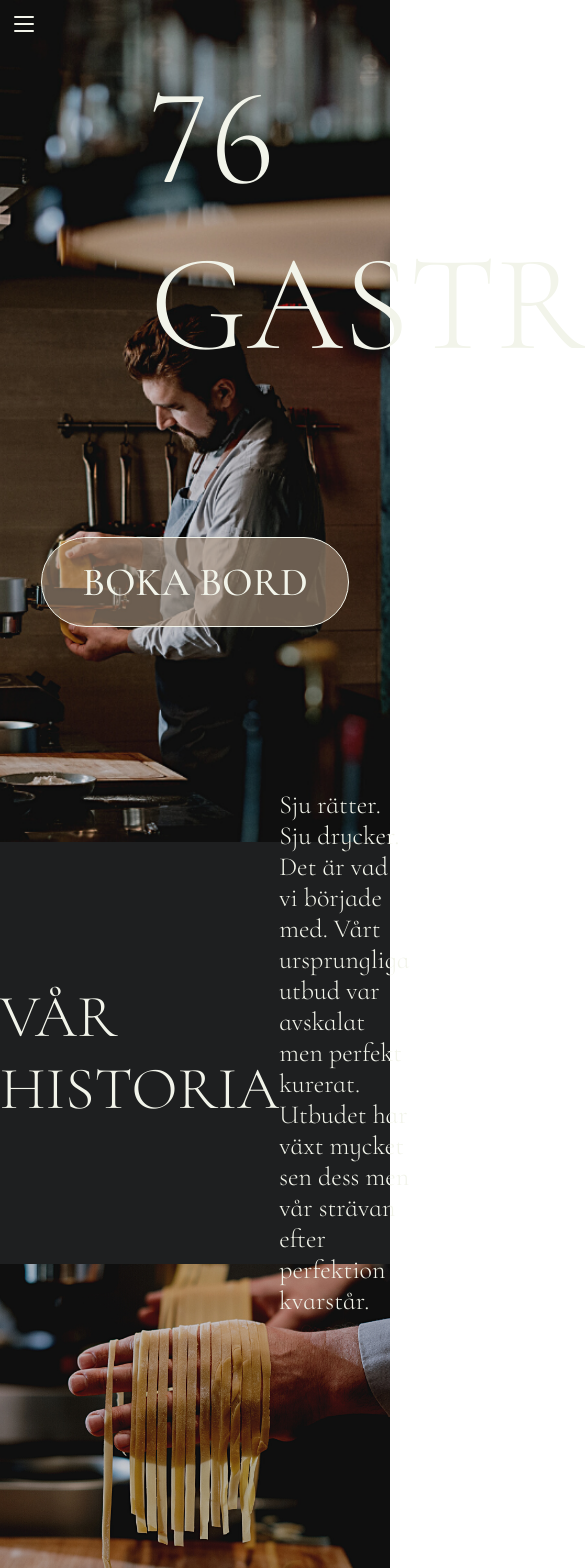
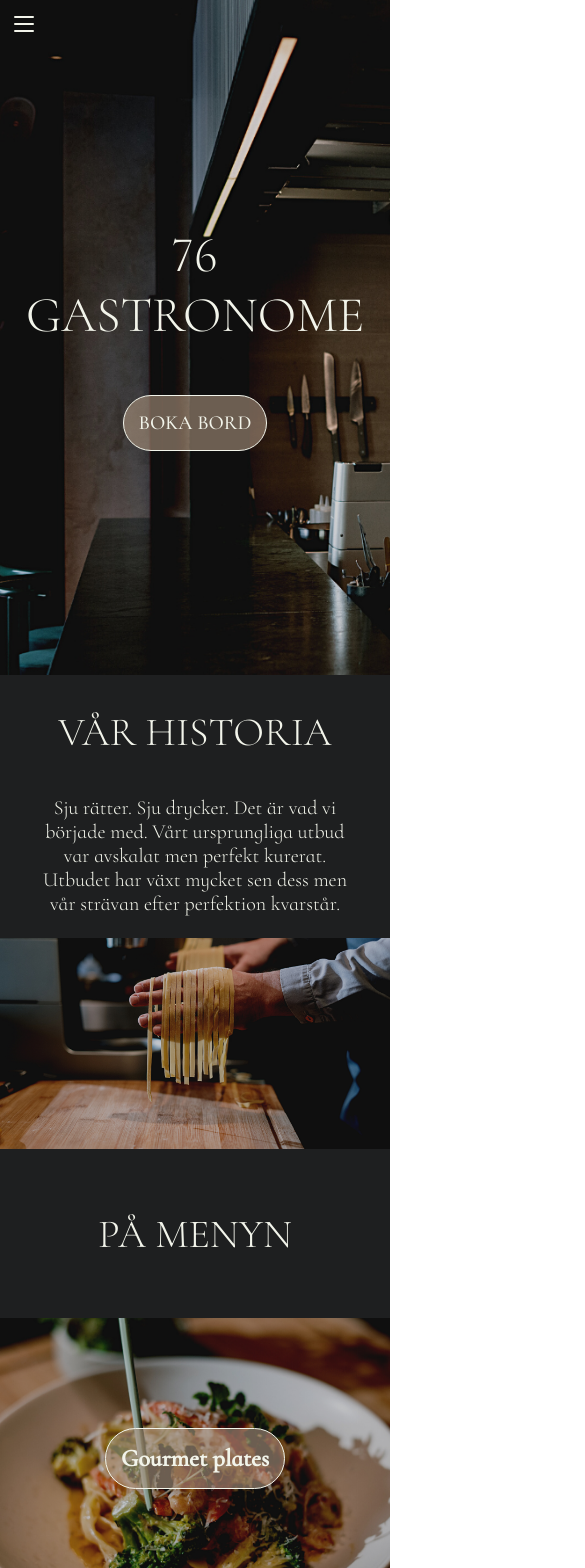
Before and after one commit to idadanielsson/Restaurant, a React (Create React App) app: page / in a window 390 px wide. Shown: the top 1568 px of the page, 585 px wide, since content can reach past the window. Built offline with nearby package versions, Linux system fonts and the light colour scheme.

Commit message:
adde mobile styling for startpage

```diff
--- a/src/components/footer/Footer.tsx
+++ b/src/components/footer/Footer.tsx
@@ -1,8 +1,15 @@
 import { RiFacebookBoxLine } from "react-icons/ri";
 import { RxInstagramLogo } from "react-icons/rx";
 import { AiOutlineMail } from "react-icons/ai";
-import { NavBar, NavItem, NavLink, NavList } from "../styled/NavBar";
 import {
+  NavBar,
+  NavBarContainer,
+  NavItem,
+  NavLink,
+  NavList,
+} from "../styled/NavBar";
+import {
+  FooterContainerWrapper,
   FooterContentWrapper,
   FooterIconLinks,
   FooterWrapper,
@@ -13,14 +20,9 @@ import { H5 } from "../styled/Headings";
 
 export const Footer = () => {
   return (
-    <Wrapper
-      height="40vh"
-      bgcolor={CHAMPAGNE}
-      display="flex"
-      justify="center"
-      align="center"
-    >
     <FooterWrapper>
+      <FooterContainerWrapper>
+        <NavBarContainer>
           <NavBar>
             <NavList justify="center">
               <NavItem fontSize="26px" gap="55px">
@@ -39,6 +41,7 @@ export const Footer = () => {
               </NavItem>
             </NavList>
           </NavBar>
+        </NavBarContainer>
 
         <FooterContentWrapper>
           <FooterIconLinks href="https://www.instagram.com/">
@@ -56,7 +59,7 @@ export const Footer = () => {
             Nybrogatan 76 114 39 Stockholm
           </H5>
         </FooterContentWrapper>
+      </FooterContainerWrapper>
     </FooterWrapper>
-    </Wrapper>
   );
 };
--- a/src/components/restaurant/home/About.tsx
+++ b/src/components/restaurant/home/About.tsx
@@ -1,11 +1,15 @@
 import { FONT_COLOR } from "../../styled/Colors";
 import { H2, H5 } from "../../styled/Headings";
 import { AboutImageWrapper } from "../../styled/Images";
-import { AboutTextWrapper, Wrapper } from "../../styled/Wrappers";
+import {
+  AboutHomeWrapper,
+  AboutTextWrapper,
+  Wrapper,
+} from "../../styled/Wrappers";
 
 export const About = () => {
   return (
-    <Wrapper height="100vh">
+    <AboutHomeWrapper>
       <AboutTextWrapper>
         <H2 fontSize="60px">Vår Historia</H2>
         <H5 fontSize="26px" width="40%" color={FONT_COLOR}>
@@ -15,6 +19,6 @@ export const About = () => {
         </H5>
       </AboutTextWrapper>
       <AboutImageWrapper></AboutImageWrapper>
-    </Wrapper>
+    </AboutHomeWrapper>
   );
 };
--- a/src/components/restaurant/home/Location.tsx
+++ b/src/components/restaurant/home/Location.tsx
@@ -3,6 +3,7 @@ import { Button } from "../../styled/Buttons";
 import { BG_COLOR, BTN_BORDER, CHAMPAGNE_FADE } from "../../styled/Colors";
 import { H3, H5 } from "../../styled/Headings";
 import {
+  LocationImageWrapper,
   LocationTextContainer,
   LocationTextWrapper,
   LocationWrapper,
@@ -18,13 +19,8 @@ export const Location = () => {
     navigate(`/booking`);
   };
   return (
-    <Wrapper
-      height="100vh"
-      bgcolor={BG_COLOR}
-      display="flex"
-      direction="row-reverse"
-    >
-      <LocationWrapper bgimage={foodPlate}></LocationWrapper>
+    <LocationWrapper>
+      <LocationImageWrapper bgimage={foodPlate}></LocationImageWrapper>
       <LocationTextWrapper>
         <H3 width="49%">Upplev en utmärkt middag på 76 Gastronome</H3>
         <LocationTextContainer>
@@ -41,6 +37,6 @@ export const Location = () => {
           Boka bord
         </Button>
       </LocationTextWrapper>
-    </Wrapper>
+    </LocationWrapper>
   );
 };
--- a/src/components/restaurant/home/MenuSmall.tsx
+++ b/src/components/restaurant/home/MenuSmall.tsx
@@ -5,6 +5,8 @@ import menuPlates from "./../../../assets/restaurant-plate-3.png";
 import menuBrew from "./../../../assets/restaurant-brew.png";
 import menuDrinks from "./../../../assets/restaurant-plate-2.png";
 import {
+  MenuSmallWrapper,
+  SmallMenuTextWrapper,
   SmallMenuTitleWrapper,
   SmallMenuWrapper,
   Wrapper,
@@ -53,13 +55,13 @@ export const MenuSmall = () => {
   });
 
   return (
-    <Wrapper>
-      <SmallMenuWrapper height="30vh" bgcolor={BG_COLOR}>
+    <MenuSmallWrapper>
+      <SmallMenuTextWrapper>
         <SmallMenuTitleWrapper>
           <H2 fontSize="60px">På menyn</H2>
         </SmallMenuTitleWrapper>
-      </SmallMenuWrapper>
+      </SmallMenuTextWrapper>
       <SmallMenuWrapper height="70vh">{menuSmallHtml}</SmallMenuWrapper>
-    </Wrapper>
+    </MenuSmallWrapper>
   );
 };
--- a/src/components/styled/Buttons.tsx
+++ b/src/components/styled/Buttons.tsx
@@ -1,4 +1,5 @@
 import styled from "styled-components";
+import { breakpoint } from "./Breakpoints";
 import {
   BG_COLOR,
   BTN_BORDER,
@@ -60,10 +61,18 @@ export const Button = styled.button`
   :hover {
     background-color: #ab947e;
   }
+
+  @media ${breakpoint.mobileMenu} {
+    padding: 15px;
+  }
 `;
 
 export const HeroButton = styled(Button)`
   text-transform: uppercase;
+
+  @media ${breakpoint.mobileMenu} {
+    font-size: 20px;
+  }
 `;
 
 export const DeleteButton = styled(Button1)``;
--- a/src/components/styled/Headings.tsx
+++ b/src/components/styled/Headings.tsx
@@ -1,4 +1,5 @@
 import styled from "styled-components";
+import { breakpoint } from "./Breakpoints";
 import { CHAMPAGNE, FONT_COLOR } from "./Colors";
 
 export interface IHeadingsProps {
@@ -15,6 +16,10 @@ export const H1 = styled.h1`
   margin: 0px;
   color: ${FONT_COLOR};
   font-weight: 300;
+
+  @media ${breakpoint.mobileMenu} {
+    font-size: 50px;
+  }
 `;
 
 export const H2 = styled.h2`
@@ -24,6 +29,10 @@ export const H2 = styled.h2`
   margin: 0px;
   font-weight: 300;
   color: ${FONT_COLOR};
+
+  @media ${breakpoint.mobileMenu} {
+    font-size: 40px;
+  }
 `;
 
 export const H3 = styled.h3`
@@ -33,6 +42,10 @@ export const H3 = styled.h3`
   color: ${FONT_COLOR};
   font-weight: 300;
   width: ${(props: IHeadingsProps) => props.width};
+
+  @media ${breakpoint.mobileMenu} {
+    font-size: 28px;
+  }
 `;
 
 export const H5 = styled.h5`
@@ -42,6 +55,12 @@ export const H5 = styled.h5`
   color: ${(props: IHeadingsProps) => props.color};
   font-weight: 300;
   width: ${(props: IHeadingsProps) => props.width};
+
+  @media ${breakpoint.mobileMenu} {
+    font-size: 20px;
+    width: 80%;
+    text-align: center;
+  }
 `;
 
 export const AmountOfGuestsHeading = styled(H5)`
--- a/src/components/styled/Images.tsx
+++ b/src/components/styled/Images.tsx
@@ -1,5 +1,6 @@
 import styled from "styled-components";
 import aboutIMage from "./../../assets/restaurant-pasta.png";
+import { breakpoint } from "./Breakpoints";
 
 export interface IImageProps {
   bgImage?: string;
@@ -18,6 +19,10 @@ export const AboutImageWrapper = styled.div`
   background-size: cover;
   background-repeat: no-repeat;
   bottom: 0;
+
+  @media ${breakpoint.mobileMenu} {
+    height: 25vh;
+  }
 `;
 
 export const BackgroundImage = styled.div`
@@ -38,6 +43,15 @@ export const HeroWrapper = styled(BackgroundImage)`
   position: absolute;
   top: 0;
   z-index: 0;
+
+  @media ${breakpoint.mobileMenu} {
+    height: 80vh;
+    display: flex;
+    flex-direction: column;
+    justify-content: center;
+    gap: 50px;
+    background-position: left;
+  }
 `;
 
 export const MenuSmallImage = styled.img`
--- a/src/components/styled/NavBar.tsx
+++ b/src/components/styled/NavBar.tsx
@@ -15,6 +15,12 @@ export interface INavProps {
   color?: string;
   marginRight?: string;
 }
+
+export const NavBarContainer = styled.div`
+  @media ${breakpoint.mobileMenu} {
+    display: none;
+  }
+`;
 
 export const NavBar = styled.nav`
   width: 100%;
--- a/src/components/styled/SmallMenu.tsx
+++ b/src/components/styled/SmallMenu.tsx
@@ -1,4 +1,5 @@
 import styled from "styled-components";
+import { breakpoint } from "./Breakpoints";
 import { BTN_BORDER, CHAMPAGNE, FONT_COLOR } from "./Colors";
 import { IRestaurantWrapperProps } from "./Wrappers";
 
@@ -11,6 +12,10 @@ export const SmallMenu = styled.div`
   flex-direction: column;
   align-items: center;
   justify-content: center;
+
+  @media ${breakpoint.mobileMenu} {
+    height: 500px;
+  }
 `;
 
 export const SmallMenuText = styled.p`
--- a/src/components/styled/Wrappers.tsx
+++ b/src/components/styled/Wrappers.tsx
@@ -31,6 +31,10 @@ export const Wrapper = styled.div`
   justify-content: ${(props: IRestaurantWrapperProps) => props.justify};
   align-items: ${(props: IRestaurantWrapperProps) => props.align};
   background-color: ${(props: IRestaurantWrapperProps) => props.bgcolor};
+
+  @media ${breakpoint.mobileMenu} {
+    height: 80vh;
+  }
 `;
 
 // HOME
@@ -46,21 +50,30 @@ export const BackgroundWrapper = styled.div`
 export const HomeHeadingWrapper = styled.div`
   margin-top: 55px;
   margin-left: 150px;
+
+  @media ${breakpoint.mobileMenu} {
+    margin-left: 0;
+    margin-top: 0;
+    display: flex;
+    flex-direction: column;
+    align-items: center;
+    width: 100%;
+  }
 `;
+
+export const AboutHomeWrapper = styled.div``;
 
 export const HomeButtonWrapper = styled.div`
   display: flex;
   justify-content: center;
   margin-top: 150px;
+
+  @media ${breakpoint.mobileMenu} {
+    margin-top: 0;
+  }
 `;
 
 // ABOUT
-
-export const AboutWrapper = styled.div`
-  height: 100vh;
-  width: 100%;
-  position: relative;
-`;
 
 export const AboutTextWrapper = styled.div`
   display: flex;
@@ -71,15 +84,41 @@ export const AboutTextWrapper = styled.div`
   margin-top: 40px;
   position: relative;
   background-color: ${BG_COLOR};
+
+  @media ${breakpoint.mobileMenu} {
+    flex-direction: column;
+    justify-content: center;
+    height: 30vh;
+    gap: 40px;
+    margin-top: 10px;
+  }
 `;
 
 // MENU
+
+export const MenuSmallWrapper = styled.div``;
 
 export const SmallMenuWrapper = styled.div`
   width: 100%;
   height: ${(props: IRestaurantWrapperProps) => props.height};
   display: flex;
   background-color: ${(props: IRestaurantWrapperProps) => props.bgcolor};
+
+  @media ${breakpoint.mobileMenu} {
+    height: 100vh;
+    flex-direction: column;
+  }
+`;
+
+export const SmallMenuTextWrapper = styled.div`
+  width: 100%;
+  height: 30vh;
+  display: flex;
+  background-color: ${BG_COLOR};
+
+  @media ${breakpoint.mobileMenu} {
+    height: 20vh;
+  }
 `;
 
 export const SmallMenuTitleWrapper = styled.div`
@@ -92,11 +131,28 @@ export const SmallMenuTitleWrapper = styled.div`
 // LOCATION
 
 export const LocationWrapper = styled.div`
+  height: 100vh;
+  background-color: ${BG_COLOR};
+  display: flex;
+  flex-direction: row-reverse;
+
+  @media ${breakpoint.mobileMenu} {
+    flex-direction: column-reverse;
+    height: 100%;
+  }
+`;
+
+export const LocationImageWrapper = styled.div`
   background-image: url(${(props: IRestaurantWrapperProps) => props.bgimage});
   background-position: center;
   background-size: cover;
   width: 50%;
   height: 100%;
+
+  @media ${breakpoint.mobileMenu} {
+    width: 100%;
+    height: 50vh;
+  }
 `;
 
 export const LocationTextWrapper = styled.div`
@@ -107,6 +163,12 @@ export const LocationTextWrapper = styled.div`
   align-items: center;
   text-align: center;
   gap: 100px;
+
+  @media ${breakpoint.mobileMenu} {
+    width: 100%;
+    gap: 50px;
+    margin: 2rem 0px;
+  }
 `;
 
 export const LocationTextContainer = styled.div`
@@ -114,6 +176,11 @@ export const LocationTextContainer = styled.div`
   display: flex;
   flex-direction: column;
   color: ${FONT_COLOR};
+
+  @media ${breakpoint.mobileMenu} {
+    width: 100%;
+    align-items: center;
+  }
 `;
 
 export const LocationBTNContainer = styled.div`
@@ -125,6 +192,18 @@ export const LocationBTNContainer = styled.div`
 // FOOTER
 
 export const FooterWrapper = styled.div`
+  height: 40vh;
+  background-color: ${CHAMPAGNE};
+  display: flex;
+  justify-content: center;
+  align-items: center;
+
+  @media ${breakpoint.mobileMenu} {
+    height: 30vh;
+  }
+`;
+
+export const FooterContainerWrapper = styled.div`
   display: flex;
   flex-direction: column;
   gap: 40px;
```
Lines whose indentation alone changed are shown as unchanged.
